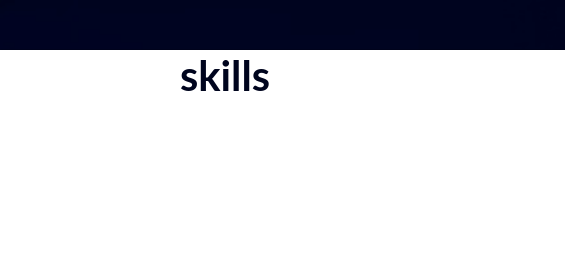
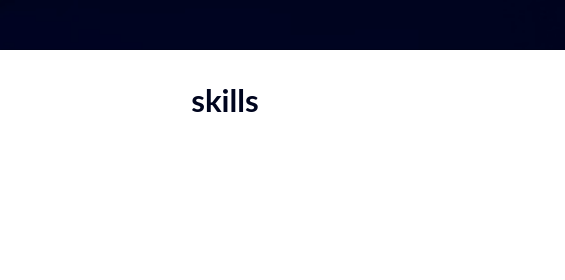
Before and after one commit to cupton15/portfolio-website, a website: page index.html in a window 1280 px wide. Both pictures are taken after a click on the link 317 px from the left and 25 px from the top of the page. Shown: the top 280 px of the page, 415-980 px from the left. Drawn offline with nearby package versions, Linux system fonts and the light colour scheme; a web font is replaced by a local one.

Commit message:
small css changes

```diff
--- a/css/main.scss
+++ b/css/main.scss
@@ -25,7 +25,6 @@ body {
     background: url("../images/black-blue-abstract.jpg");
     background-size: cover;
     background-position: right top;
-    overflow: scroll;
 
     .content {
         text-align: center;
@@ -39,6 +38,10 @@ body {
         height: calc(100vh - #{$nav-height});
         overflow: scroll;
 
+        h1 {
+            font-size: 1.5em;
+        }
+
         p#home {
             color: white;
             line-height: calc(100vh - #{$nav-height});
@@ -49,6 +52,7 @@ body {
             width: 100%;
             margin: auto;
             height: calc(100vh - #{$nav-height});
+            padding: 10px;
             box-shadow: 3px 3px 3px 3px rgba(0, 0, 0, 0.4);
 
             @include respond-to(wide-screens) {
@@ -81,6 +85,9 @@ body {
         }
     }
 
+    @include respond-to(mobile){
+    }
+
     @keyframes typing {
         from { width: 0 }
         to { width: 100% }
--- a/css/mixins.scss
+++ b/css/mixins.scss
@@ -8,6 +8,6 @@
       @media only screen and (min-width: $break-small + 1) and (max-width: $break-large) { @content; }
     }
     @else if $media == wide-screens {
-      @media only screen and (min-width: $break-large) { @content; }
+      @media only screen and (min-width: $break-large + 1) { @content; }
     }
   }
--- a/css/navigation.scss
+++ b/css/navigation.scss
@@ -75,9 +75,14 @@ header {
           display: none;
         }
 
-        &:hover {
-          .nav-text {
-            display: block;
+        @include respond-to(wide-screens) {
+          &:hover {
+            max-width: 500px;
+            transition: max-width 0.25s ease-in;
+
+            .nav-text {
+              display: block;
+            }
           }
         }
 
@@ -149,6 +154,10 @@ header {
         margin: $nav-height 0 0 0;
         text-align: center;
         padding: 10px;
+
+        @include respond-to(medium-screens){
+          width: 50%;
+        }
       }
 
       .nav-list {
--- a/js/main.js
+++ b/js/main.js
@@ -1,4 +1,14 @@
 $(document).ready(function() {
+    $('.nav-link').on('click', function(){
+        $('.content').css('display', 'none');
+        $('.content').fadeIn(500);
+
+        if($('#nav-toggle').is(':visible')){
+            $('#nav-toggle').toggleClass('active');
+            $('nav .nav-container').hide('slide', { direction: 'right'}, 500);
+        }
+    })
+
     $('#nav-toggle').on('click', function() {
         this.classList.toggle('active');
         $('nav .nav-container').toggle('slide', {direction: 'right'}, 500);
```
Also changed, not shown: css/main.min.css, css/navigation.min.css.
